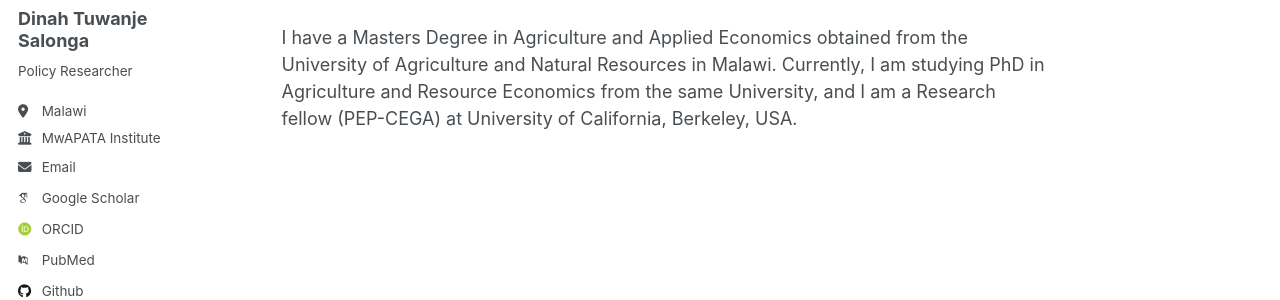
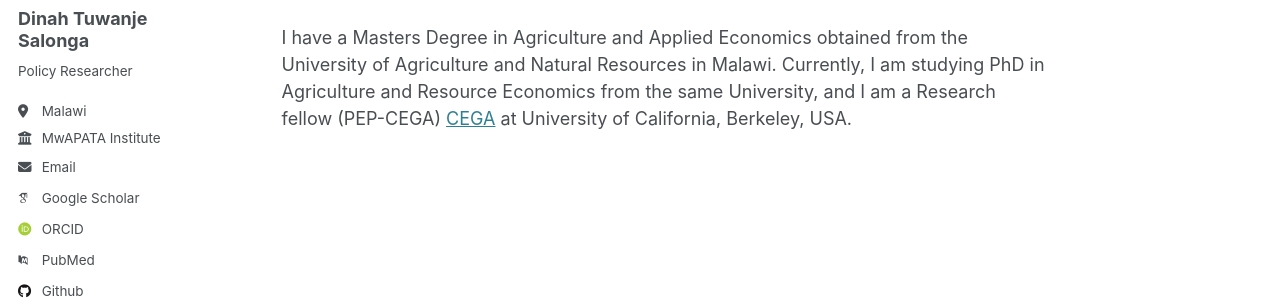
Before and after one commit to Dinah3/dinah3.github.io, a Jekyll site: the page built from _pages/about.md, in a window 1280 px wide. Shown: the part 283-583 px from the top of the page. Built offline with Jekyll 4.4.1, drawn with Linux system fonts in a browser that asks for light colours; some web fonts are replaced.

Commit message:
Update about.md

```diff
--- a/_pages/about.md
+++ b/_pages/about.md
@@ -9,4 +9,4 @@ redirect_from:
 
 I am a Policy researcher at [MwAPATA Institute](https://www.mwapata.mw/about) in Malawi. My research focuses on economic development, including strategies of improving agriculture productivity; food security and nutrition; improved seed adoption impacts; strategies for transforming Malawi's food systems; social cash transfer welfare impacts; impacts of control of goods act under the control of goods act (COGA) in Malawi.
 
-I have a Masters Degree in Agriculture and Applied Economics obtained from the University of Agriculture and Natural Resources in Malawi. Currently, I am studying PhD in Agriculture and Resource Economics from the same University, and I am a Research fellow (PEP-CEGA) at University of California, Berkeley, USA.
+I have a Masters Degree in Agriculture and Applied Economics obtained from the University of Agriculture and Natural Resources in Malawi. Currently, I am studying PhD in Agriculture and Resource Economics from the same University, and I am a Research fellow (PEP-CEGA) [CEGA](https://cega.berkeley.edu/) at University of California, Berkeley, USA.
```
